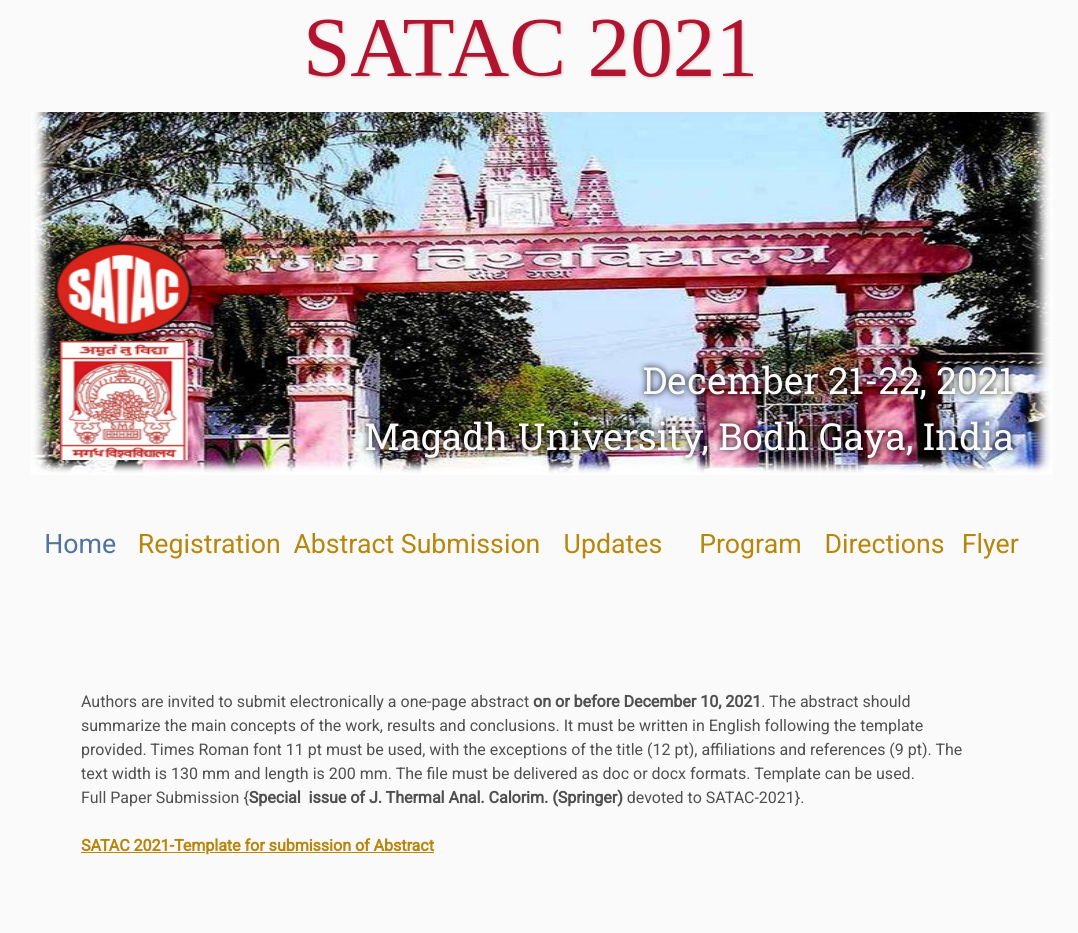
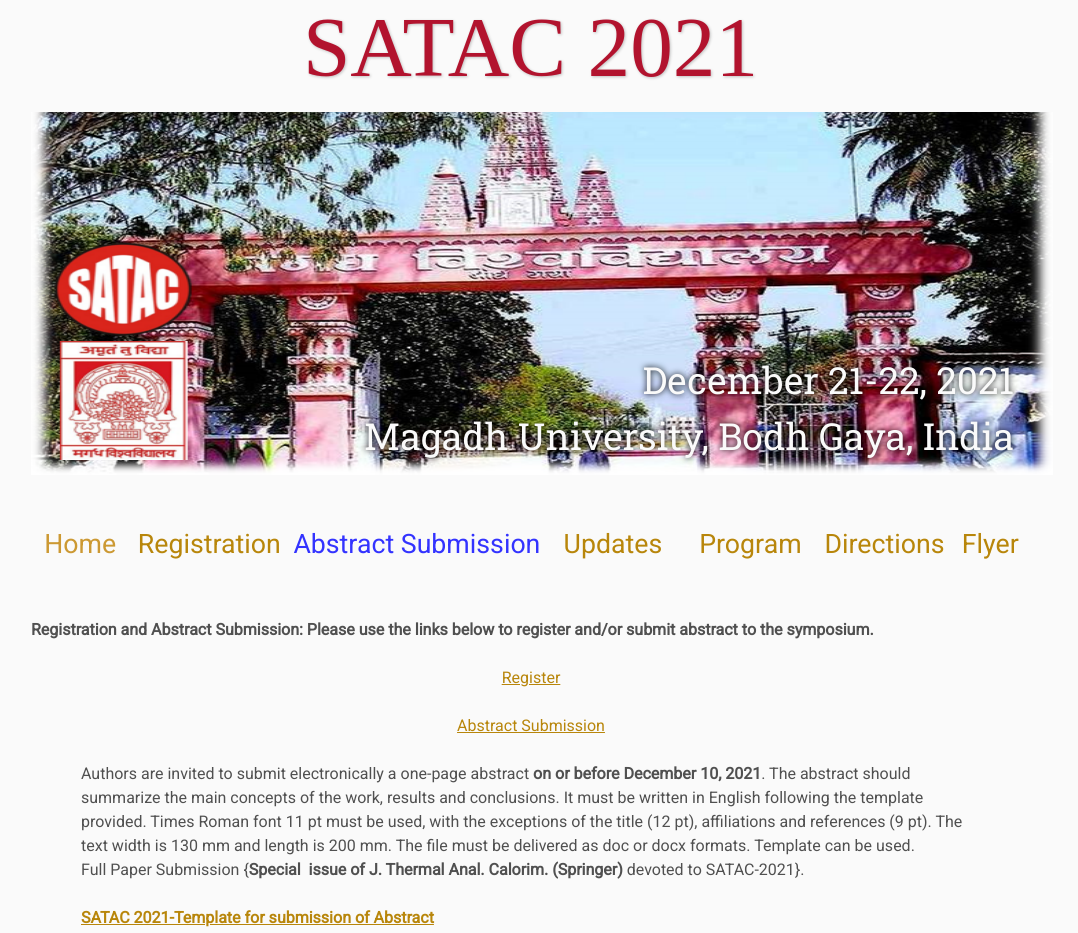
Before and after one commit to satac2021/satac2021.github.io, a plain HTML site: page Abstract_Submission/index.html in a window 1280 px wide. Shown: the whole page, without its empty margins (109-1187 px from the left). Drawn offline with Linux system fonts and the light colour scheme; files that its build step writes are made by us from their sources.

Commit message:
Add files via upload

```diff
--- a/Abstract_Submission/index.html
+++ b/Abstract_Submission/index.html
@@ -28,13 +28,14 @@
         <tr>
           <td class="navigation" style="width: 110.283px;"> <a class="current"
 
-              title="Conference Home Page" href=".">Home</a> </td>
+              title="Conference Home Page" href="." style="color: #cc9933;">Home</a>
+          </td>
           <td class="navigation" style="width: 187.183px;"> <a title="Register for the Conference"
 
               href="registration">Registration</a> </td>
           <td class="navigation" style="width: 187.183px;"> <a title="Abstract Submission"
 
-              href="Abstract_Submission/index.html" target="_top">Abstract
+              href="Abstract_Submission/index.html" target="_top" style="color: #3333ff;">Abstract
               Submission</a> </td>
           <td class="navigation" style="width: 187.183px;"> <a title="Updates"
 
@@ -51,8 +52,14 @@
         </tr>
       </tbody>
     </table>
-    <br>
-    <br>
+    <strong>Registration and Abstract Submission: Please use the links below to
+      register and/or submit abstract to the symposium. </strong>
+    <p style="text-align: center;"><a href="https://docs.google.com/forms/d/e/1FAIpQLSfiPJAb3CHAsnjsaUevB9WWUWkLyoqJ0T6z2TUp8gH6usQRMQ/viewform"
+
+        target="_blank">Register</a></p>
+    <p style="text-align: center;"><a href="https://docs.google.com/forms/d/e/1FAIpQLSfiPJAb3CHAsnjsaUevB9WWUWkLyoqJ0T6z2TUp8gH6usQRMQ/viewform"
+
+        target="_blank">Abstract Submission</a></p>
     <p style="border: 0px; font-style: normal; font-variant-ligatures: normal; font-variant-caps: normal; font-variant-numeric: inherit; font-variant-east-asian: inherit; font-weight: 400; font-stretch: inherit; line-height: inherit; font-family: Roboto, sans-serif; font-size: 16px; margin: 24px auto; padding: 0px; vertical-align: baseline; list-style: none; width: 900px; text-align: left; color: rgb(80, 80, 80); letter-spacing: normal; orphans: 2; text-indent: 0px; text-transform: none; white-space: normal; widows: 2; word-spacing: 0px; -webkit-text-stroke-width: 0px; text-decoration-thickness: initial; text-decoration-style: initial; text-decoration-color: initial;">Authors
       are invited to submit electronically a one-page abstract<span>&nbsp;</span><strong
 
```
